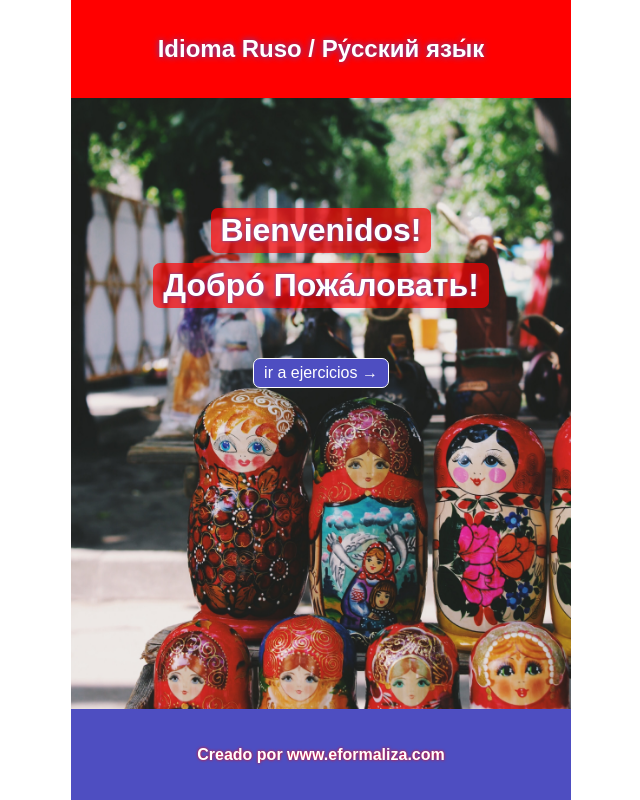
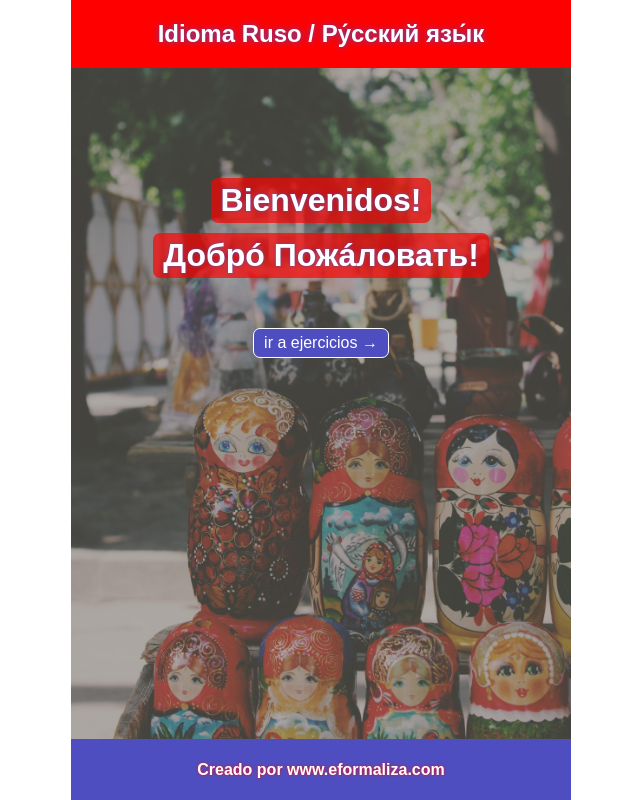
Before and after one commit to TrueAlexander/nextjs-russian-lang-app, a Next.js app: page / in a window 1280 px wide. Shown: the whole page, without its empty margins (319-959 px from the left). Built offline with nearby package versions, Linux system fonts and the light colour scheme.

Commit message:
test scroll mob

```diff
--- a/styles/Footer.module.scss
+++ b/styles/Footer.module.scss
@@ -2,7 +2,6 @@
 
 .footer {
   background-color: $color-bg-footer;
-  padding: 15px 0;
 
   h4 {
     text-shadow: 0 0 3px $color-bg-header;
--- a/styles/Header.module.scss
+++ b/styles/Header.module.scss
@@ -2,7 +2,6 @@
 
 .header {
   background-color: $color-bg-header;
-  padding: 15px 0;
 
   h2 {
     text-shadow: 0 0 6px $color-bg-footer;
--- a/styles/Home.module.scss
+++ b/styles/Home.module.scss
@@ -3,6 +3,7 @@
 
 .home {
   height: 100%;
+  position: relative;
   display: flex;
   flex-direction: column;
   justify-content:flex-start;
@@ -11,7 +12,27 @@
   background-size: cover;
   padding: 100px 10px 0;
 
+  h1 {
+    position: relative;
+    z-index: 2;
+  }
+
   button {
     margin-top: 40px;
+    position: relative;
+    z-index: 2;
   }
 }
+
+.home:after {
+  content: '';
+  display: block;
+  width: 100%;
+  height: 100%;
+  position: absolute;
+  background-color: rgba(107, 102, 95, 0.5);
+  top: 0;
+  left: 0;
+  z-index: 0;
+
+}
--- a/styles/globals.scss
+++ b/styles/globals.scss
@@ -1,4 +1,12 @@
 @import './variables.scss';
+
+body {
+  min-height: 100vh;
+  min-height: -webkit-fill-available;
+}
+html {
+  height: -webkit-fill-available;
+}
 
 body {
   padding: 0;
@@ -12,6 +20,7 @@ body {
 .container {
   max-width: 500px;
   height: 100vh;
+
   margin: 0 auto;
   overflow: hidden;
   background-color: $color-bg-container;
```
